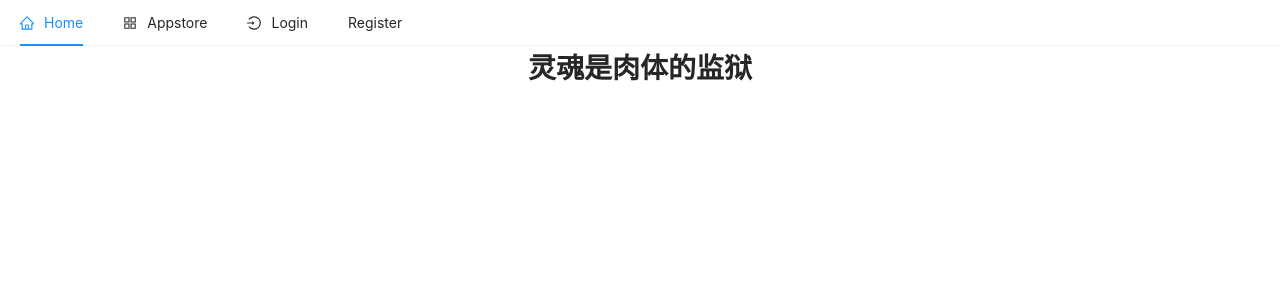
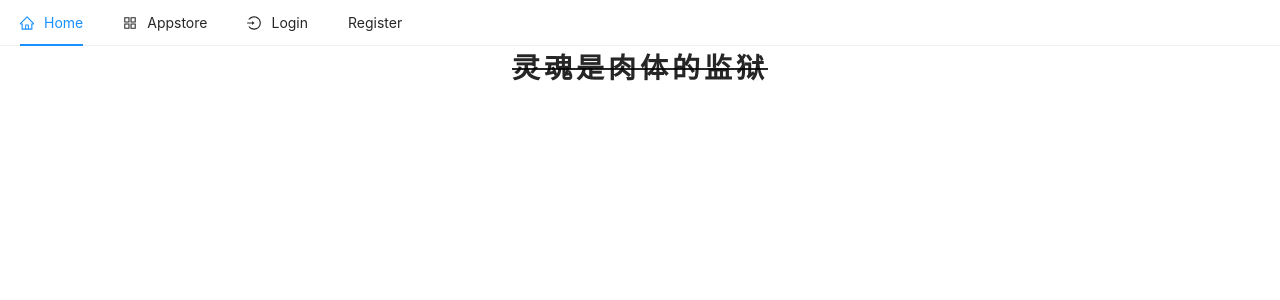
Before and after one commit to NOhsueh/web-dev-tutorial, a React (Create React App) app: page / in a window 1280 px wide. Shown: the top 300 px of the page. Built offline with nearby package versions, Linux system fonts and the light colour scheme.

Commit message:
home-words

```diff
--- a/src/App.js
+++ b/src/App.js
@@ -7,14 +7,14 @@ export default function App() {
     return (
         <BrowserRouter>
             <Routes>
-                {PublicRoutes.map((route) => {
+                {PublicRoutes.map((route, index) => {
                     return (
-                        <Route path={route.path} element={route.element} />
+                        <Route key={index} path={route.path} element={route.element} />
                     );
                 })};
-                {AppsRoutes.map((route) => {
+                {AppsRoutes.map((route, index) => {
                     return (
-                        <Route path={route.path} element={route.element} />
+                        <Route key={index} path={route.path} element={route.element} />
                     );
                 })};
             </Routes>
--- a/src/pages/Apps/PhotoViewer/PhotoViewer.js
+++ b/src/pages/Apps/PhotoViewer/PhotoViewer.js
@@ -99,9 +99,10 @@ export default function PhotoViewer() {
       })
   };
 
-  let Images = photos.map((photo) => {
+  let Images = photos.map((photo, index) => {
     return (
       <Image
+        key={index}
         title={photo.time + '\n' + photo.province + photo.city + photo.district + photo.street}
         loading='lazy'
         height={180}
--- /dev/null
+++ b/src/pages/Home/Home.css
@@ -0,0 +1,4 @@
+.home-words{
+    letter-spacing:4px;
+    text-decoration:line-through;
+}
--- a/src/pages/Home/Home.js
+++ b/src/pages/Home/Home.js
@@ -1,4 +1,5 @@
 import Navigation from "../../components/Header/Navigation"
+import './Home.css'
 
 export default function Home() {
 
@@ -6,7 +7,7 @@ export default function Home() {
         <div>
             <Navigation />
             <h1 style={{ textAlign: 'center' }}>
-                <b>
+                <b className="home-words">
                     灵魂是肉体的监狱
                 </b>
             </h1>
```
